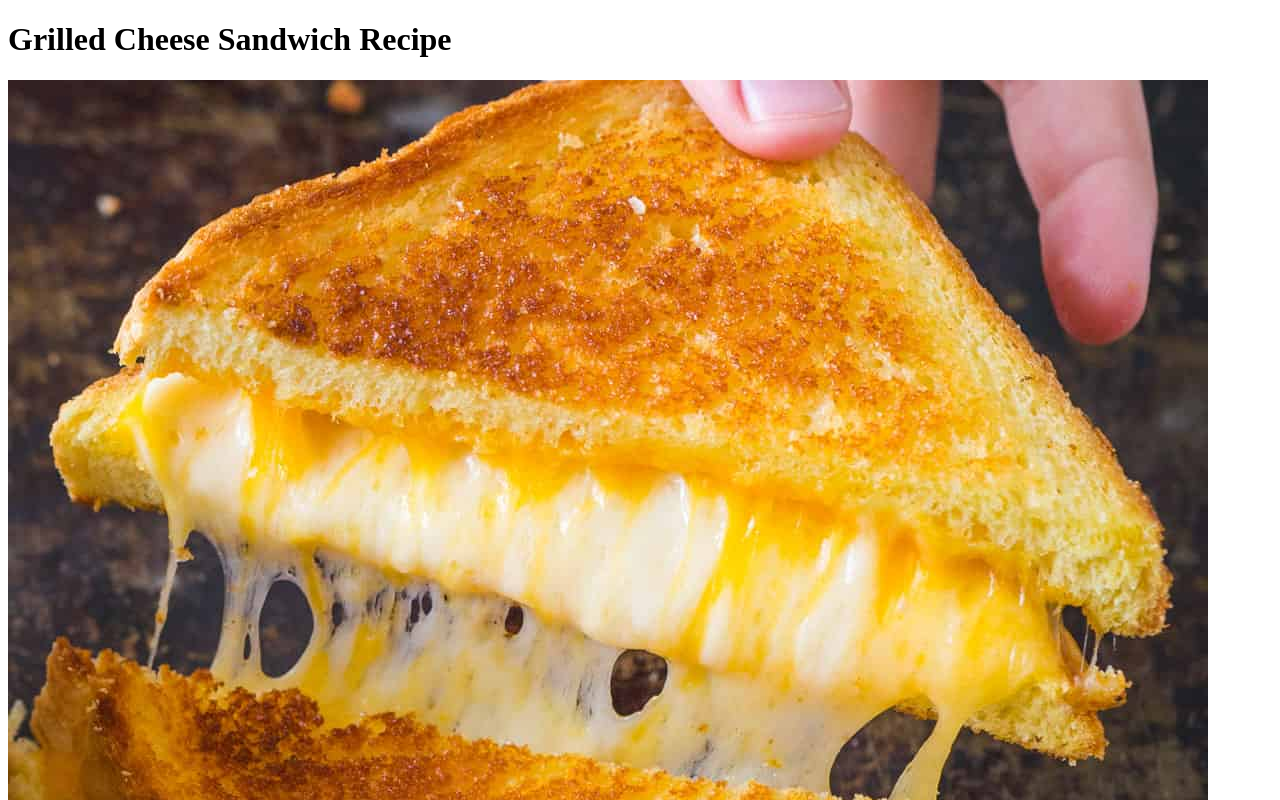
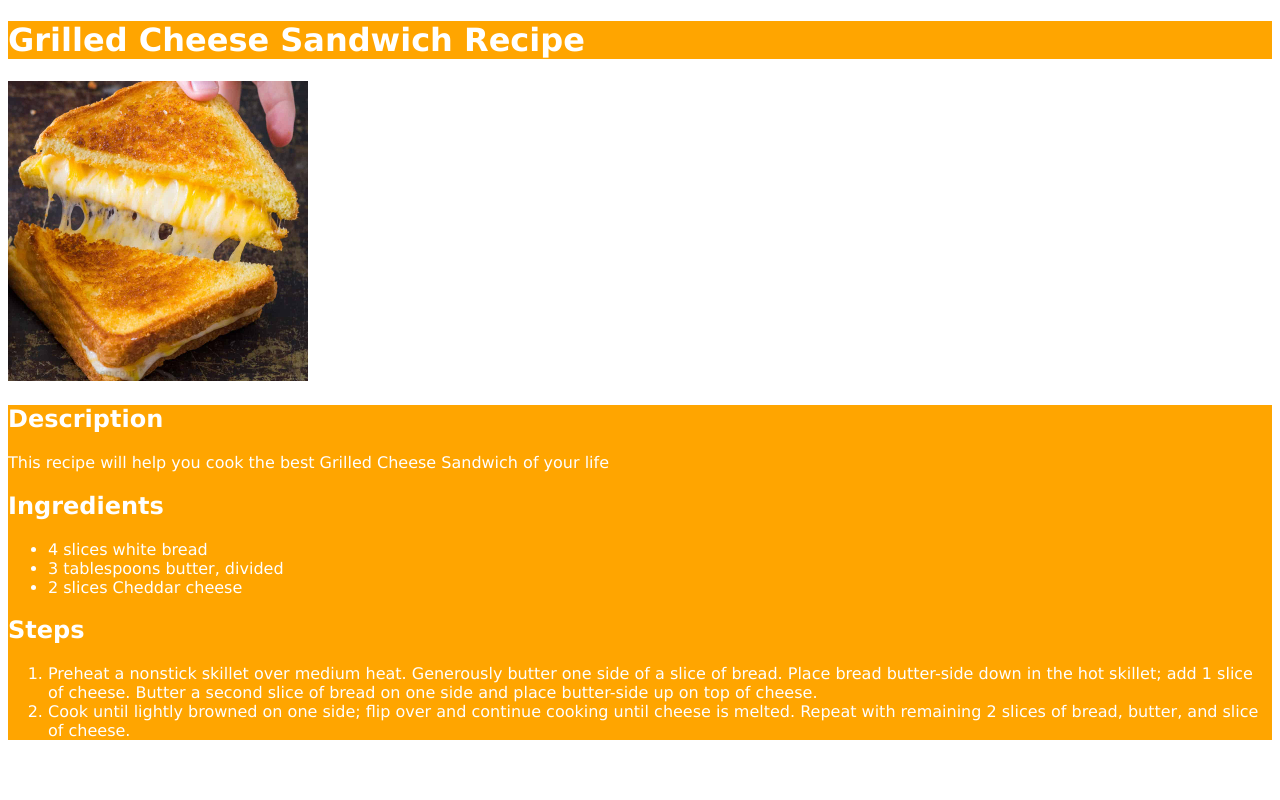
Before and after one commit to FunkyMonkey1206/odin-recipes, a plain HTML site: page recipes/grilledCheeseSandwich.html in a window 1280 px wide. Shown: the top 800 px of the page. Drawn offline with Linux system fonts and the light colour scheme.

Commit message:
Added styles.css to add styles to elements for all pages.

```diff
--- a/recipes/grilledCheeseSandwich.html
+++ b/recipes/grilledCheeseSandwich.html
@@ -4,10 +4,12 @@
     <meta charset="UTF-8">
     <meta name="viewport" content="width=device-width, initial-scale=1.0">
     <title>Grilled Cheese Sandwich Recipe</title>
+    <link rel="stylesheet" href="../styles.css">
 </head>
 <body>
-    <h1>Grilled Cheese Sandwich Recipe</h1>
-    <img src="../img/GrilledCheeseSandwich.jpg" alt="Grilled Cheese Sandwich">
+    <h1 class="banner">Grilled Cheese Sandwich Recipe</h1>
+    <img class= "recipe-image" src="../img/GrilledCheeseSandwich.jpg" alt="Grilled Cheese Sandwich">
+    <div class="content">
     <h2>Description</h2>
     <p>
     This recipe will help you cook the best Grilled Cheese Sandwich of your life
@@ -23,5 +25,6 @@
         <li>Preheat a nonstick skillet over medium heat. Generously butter one side of a slice of bread. Place bread butter-side down in the hot skillet; add 1 slice of cheese. Butter a second slice of bread on one side and place butter-side up on top of cheese.</li>
         <li>Cook until lightly browned on one side; flip over and continue cooking until cheese is melted. Repeat with remaining 2 slices of bread, butter, and slice of cheese.</li>
     </ol>
+    </div>
 </body>
 </html>
--- /dev/null
+++ b/styles.css
@@ -0,0 +1,11 @@
+.banner,.content {
+    background-color: orange;
+    color: white;
+    font-family: Verdana, Geneva, Tahoma, sans-serif;
+}
+
+.recipe-image {
+    height: 300px;
+    width: auto;
+    background-color: orange;
+}
```
Also changed, not shown: index.html (+9 -6 lines), recipes/lasagna.html (+5 -2 lines), recipes/teriyakiChicken.html (+5 -2 lines).
